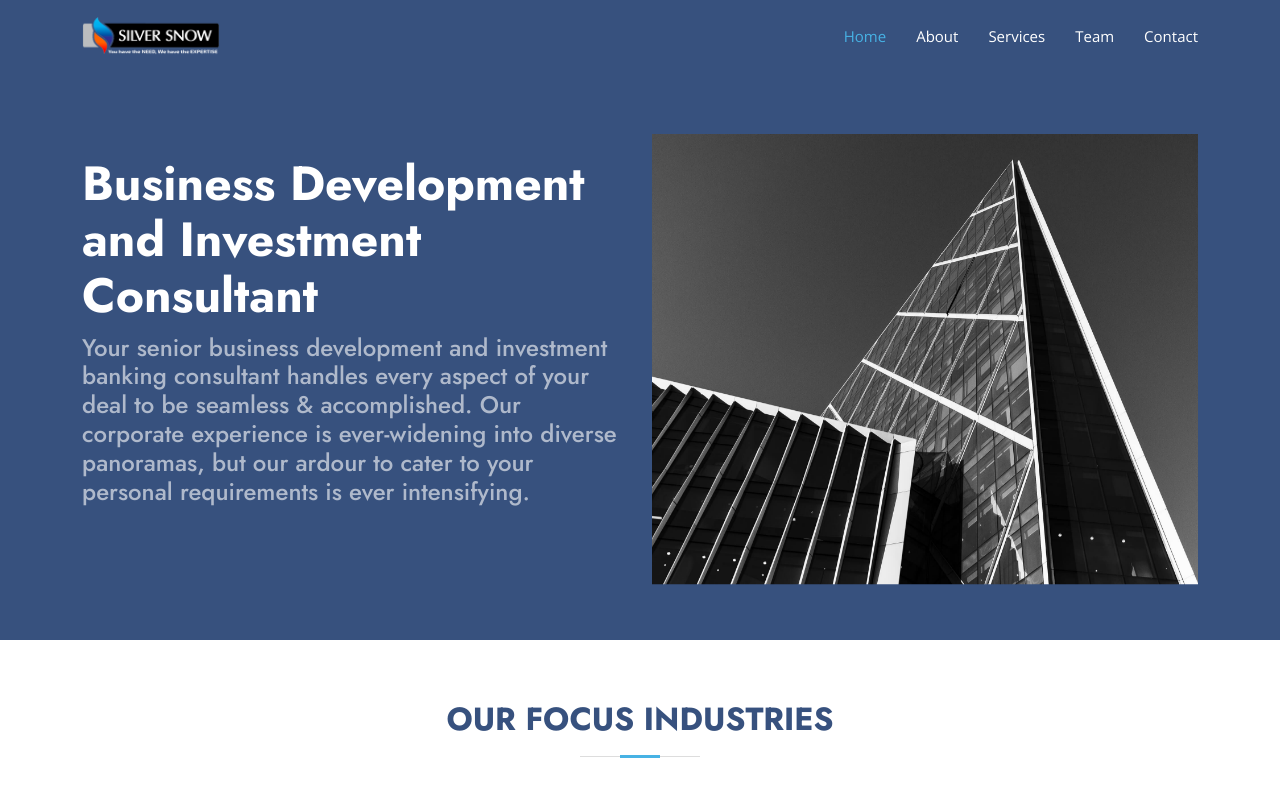
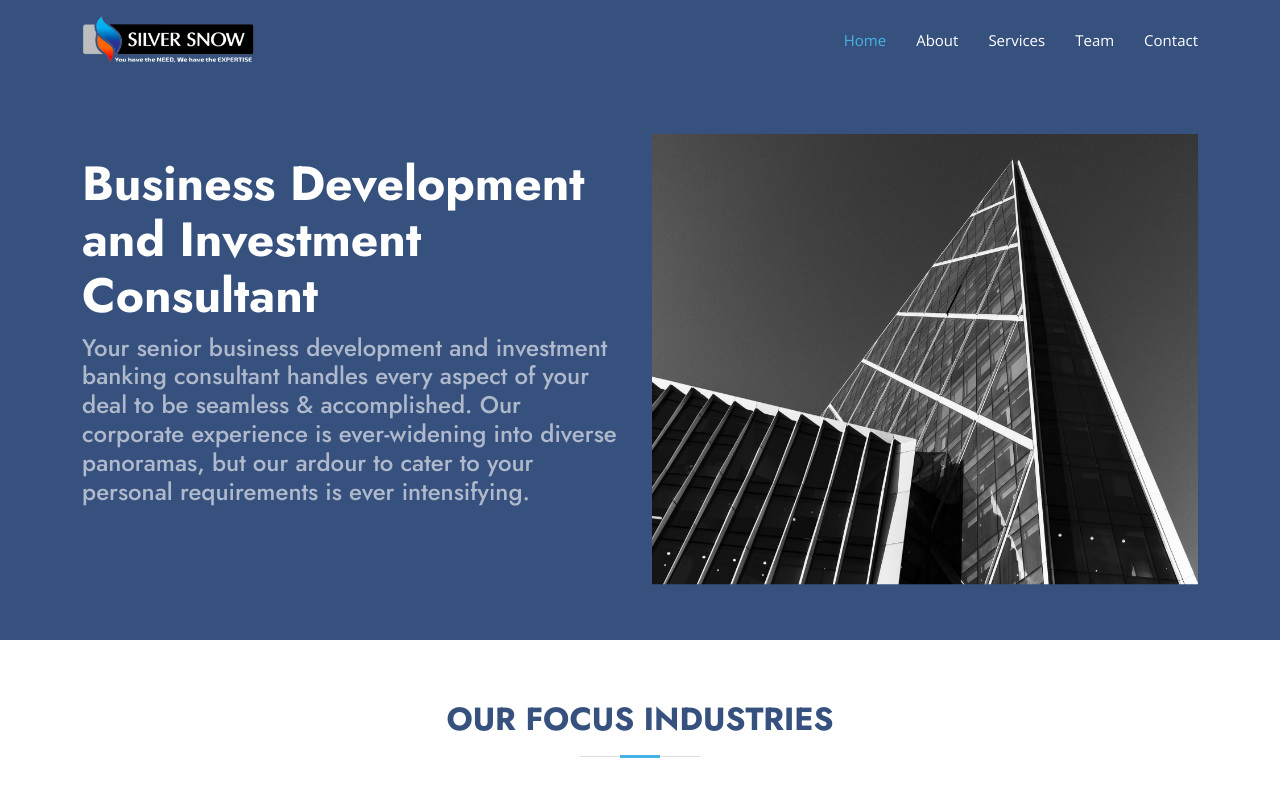
Before and after one commit to bkuimba/silver, a plain HTML site: page Silver/index.html in a window 1280 px wide. Shown: the top 800 px of the page. Drawn offline with nearby package versions, Linux system fonts and the light colour scheme.

Commit message:
add Silver

```diff
--- a/Silver/assets/css/style.css
+++ b/Silver/assets/css/style.css
@@ -133,7 +133,7 @@ h6 {
 }
 
 #header .logo img {
-  max-height: 40px;
+  max-height: 50px;
 }
 
 /*--------------------------------------------------------------
```
